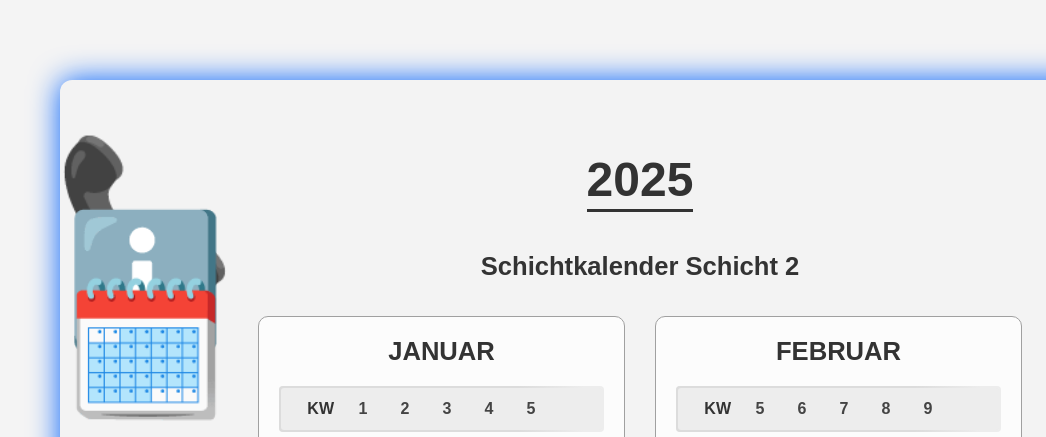
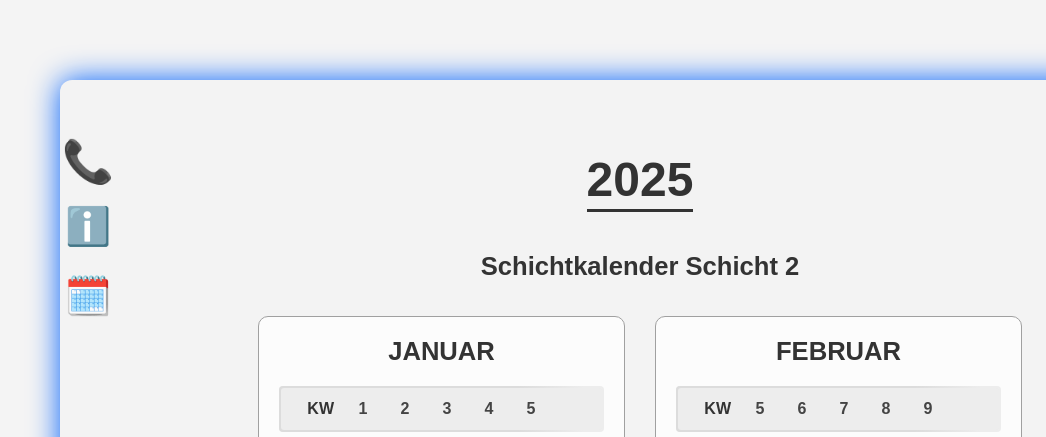
Before and after one commit to AlexGett/Schichtkalender-pwa, a plain HTML site: page index.html in a window 1280 px wide. Shown: the top 437 px of the page, 0-1046 px from the left. Drawn offline with Linux system fonts and the light colour scheme.

Commit message:
Update style.css

```diff
--- a/style.css
+++ b/style.css
@@ -87,7 +87,7 @@ h2 {
 .header-icon {
     position: absolute;
     margin-top: 20px;
-    font-size: 8em; /* Wichtig für die Größe des Emojis */
+    font-size: 2.3em; /* Wichtig für die Größe des Emojis */
     color: inherit; /* Emojis ignorieren diese Eigenschaft oft, aber gut zu haben */
     cursor: pointer;
     z-index: 10;
```
